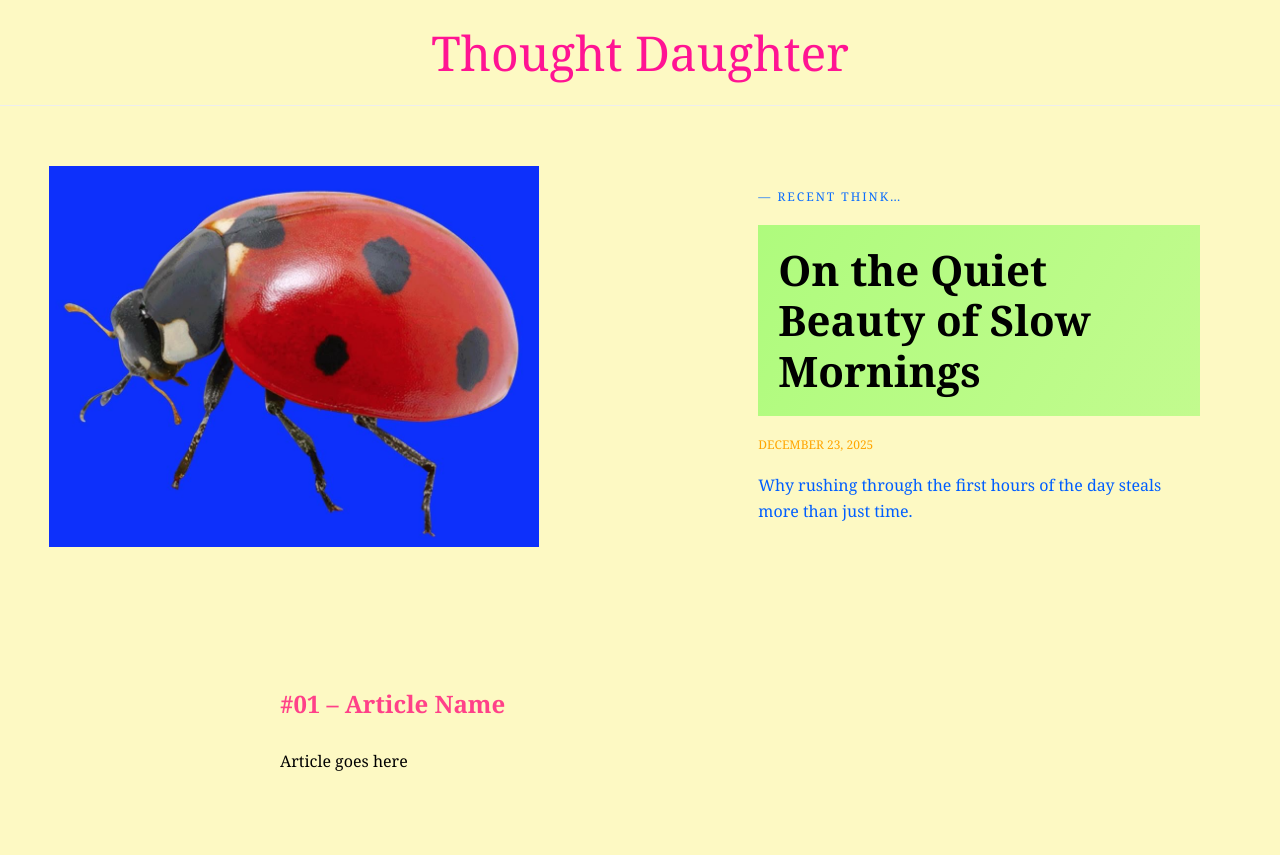
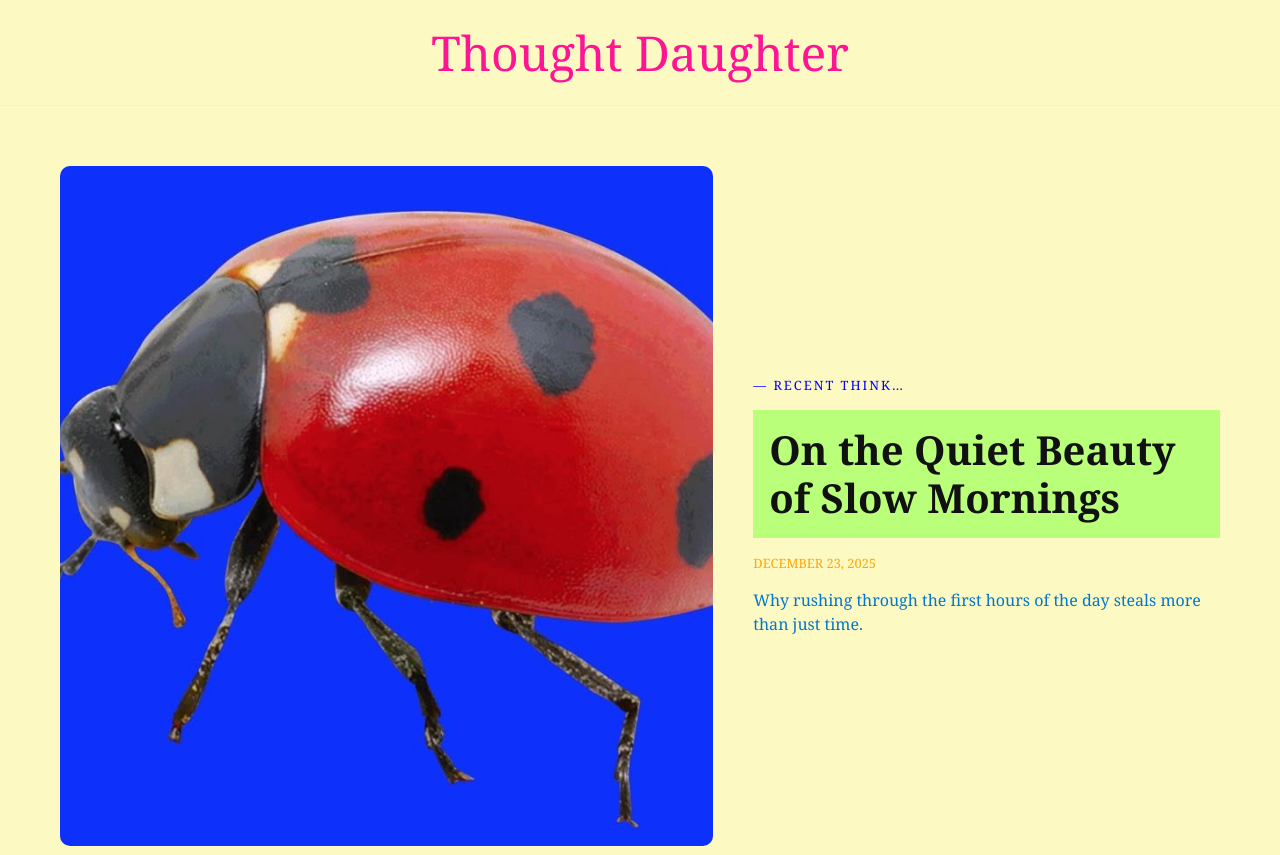
Before and after one commit to thoughtdaughter-dev/Thought-Daughter, a plain HTML site: page index.html in a window 1280 px wide. Shown: the top 855 px of the page. Drawn offline with Linux system fonts and the light colour scheme.

Commit message:
Update style.css

```diff
--- a/style.css
+++ b/style.css
@@ -1,59 +1,56 @@
-/* Reset */
+/* Reset & box-sizing */
 * {
-  box-sizing: border-box;
   margin: 0;
   padding: 0;
+  box-sizing: border-box;
+  font-family: Georgia, serif;
 }
 
 /* Body */
 body {
-  font-family: Georgia, serif;
-  background: #FDF9C3;
-  color: #000;
-  min-height: 100vh;
+  background-color: #FDF9C3;
+  color: #111;
 }
 
-/* Header */
+/* Sticky header */
 .site-header {
   position: sticky;
   top: 0;
-  background: rgba(253, 249, 195, 0.95);
+  background: #FDF9C3;
   padding: 20px 0;
   text-align: center;
-  font-size: 48px;
+  font-size: 3rem;
   color: #FF1493;
+  z-index: 1000;
   border-bottom: 1px solid #eee;
-  backdrop-filter: blur(5px);
-  z-index: 1000;
 }
 
-/* Main container */
+/* Main container using grid */
 .container {
+  display: grid;
+  grid-template-columns: 1.4fr 1fr; /* similar to AI design */
+  gap: 40px;
   max-width: 1200px;
-  margin: 0 auto;
-  padding: 60px 40px;
-  display: grid;
-  grid-template-columns: 1.4fr 1fr;
-  gap: 60px;
-  overflow-x: hidden;
+  margin: 60px auto 0;
+  padding: 0 20px;
+  min-height: 85vh; /* makes hero fill screen */
 }
 
 /* Image wrapper */
 .image {
-  width: 110%;
-  max-width: 490px;
-  margin-left: -5%;
+  width: 100%;
   overflow: hidden;
+  border-radius: 10px;
 }
 
 .image img {
   width: 100%;
-  height: auto;
-  display: block;
-  transition: transform 1s ease;
+  height: 100%;
+  object-fit: cover;
+  transition: transform 0.8s;
 }
 
-.image:hover img {
+.image img:hover {
   transform: scale(1.05);
 }
 
@@ -62,76 +59,61 @@ body {
   display: flex;
   flex-direction: column;
   justify-content: center;
+  gap: 1rem;
 }
 
 .recent {
-  font-size: 12px;
+  font-size: 0.8rem;
   letter-spacing: 2px;
-  margin-bottom: 20px;
   text-transform: uppercase;
-  color: #0d6efd;
+  color: #00f;
 }
 
 .text h1 {
-  background: linear-gradient(120deg, rgba(57, 255, 20, 0.4) 0%, rgba(57, 255, 20, 0.3) 100%);
-  padding: 20px;
-  margin-bottom: 20px;
-  font-size: 42px;
+  background: #b9ff7a;
+  padding: 1rem;
+  font-size: 2.5rem;
   line-height: 1.2;
-  display: inline-block;
 }
 
 .date {
-  font-size: 12px;
+  font-size: 0.8rem;
   color: orange;
-  margin-bottom: 20px;
 }
 
 .desc {
-  color: #005eff;
-  line-height: 1.6;
+  font-size: 1rem;
+  line-height: 1.5;
+  color: #0077cc;
 }
 
 /* Article section */
 .article {
   max-width: 800px;
-  margin: 0 auto;
-  padding: 80px 40px;
+  margin: 4rem auto;
+  padding: 0 20px;
 }
 
 .article h2 {
   color: #ff4189;
-  margin-bottom: 30px;
+  font-size: 2rem;
+  margin-bottom: 1rem;
 }
 
-/* Footer (optional) */
-footer {
-  max-width: 1200px;
-  margin: 0 auto;
-  padding: 60px 40px;
-  text-align: center;
-  color: #555;
-  border-top: 1px solid #eee;
+.article p {
+  font-size: 1rem;
+  line-height: 1.5;
 }
 
 /* Mobile responsiveness */
 @media (max-width: 768px) {
   .container {
     grid-template-columns: 1fr;
-    padding: 40px 20px;
-  }
-
-  .image {
-    width: 100%;
-    max-width: 100%;
-    margin-left: 0;
+    gap: 20px;
+    margin-top: 40px;
   }
 
   .site-header {
-    font-size: 32px;
-  }
-
-  .text h1 {
-    font-size: 32px;
+    font-size: 2rem;
   }
 }
```
